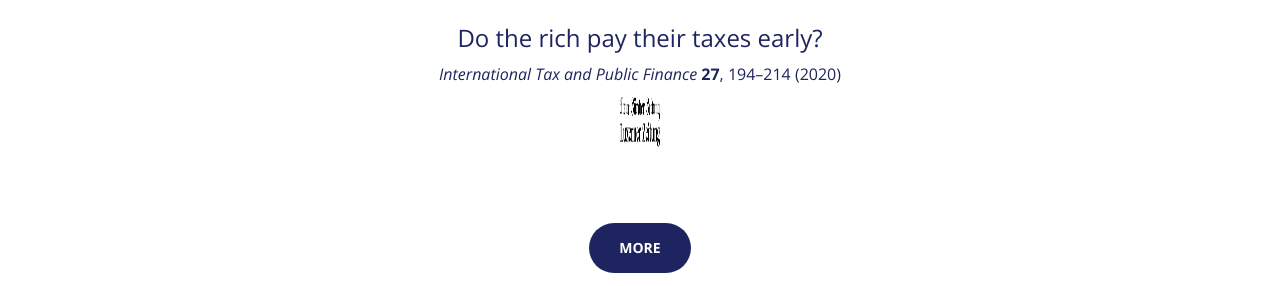
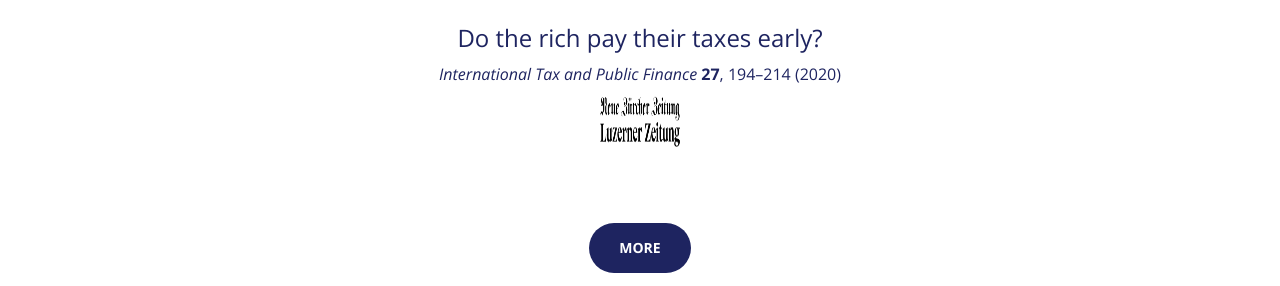
Before and after one commit to luccalino/luccalino.github.io, a Jekyll site: the page built from index.html, in a window 1280 px wide and 900 px high, scrolled down 1213 px. Shown: the part 164-450 px from the top of the window. Built offline with Jekyll 4.4.1, drawn with Linux system fonts in a browser that asks for light colours; nearby versions of some CDN libraries.

Commit message:
Update publications.html

```diff
--- a/_includes/publications.html
+++ b/_includes/publications.html
@@ -25,8 +25,8 @@
                     <h3 style="color:#1E2460;">Do the rich pay their taxes early?</h3>
                     <p class="text-muted" style="color:#1E2460;"><i>International Tax and Public Finance</i> <b>27</b>, 194–214 (2020)</p>
                     <p style="margin-bottom:0.25cm;"></p>
-                    <p class="text-muted"><a href="https://www.nzz.ch/wirtschaft/reiche-leute-zahlen-ihre-steuern-frueher-ld.1405075" target="_blank"><img src="/img/nzz.png" style="cursor:pointer" width="40" height="25"></a></p>
-                    <p class="text-muted"><a href="https://www.luzernerzeitung.ch/wirtschaft/reiche-profitieren-von-fruhen-steuerzahlungen-ld.1041357" target="_blank"><img src="/img/lz.png" style="cursor:pointer" width="40" height="25"></a></p>
+                    <p class="text-muted"><a href="https://www.nzz.ch/wirtschaft/reiche-leute-zahlen-ihre-steuern-frueher-ld.1405075" target="_blank"><img src="/img/nzz.png" style="cursor:pointer" width="80" height="25"></a></p>
+                    <p class="text-muted"><a href="https://www.luzernerzeitung.ch/wirtschaft/reiche-profitieren-von-fruhen-steuerzahlungen-ld.1041357" target="_blank"><img src="/img/lz.png" style="cursor:pointer" width="80" height="25"></a></p>
                     <p style="margin-bottom:1cm;"></p>
                 </div>
             </div>
```
